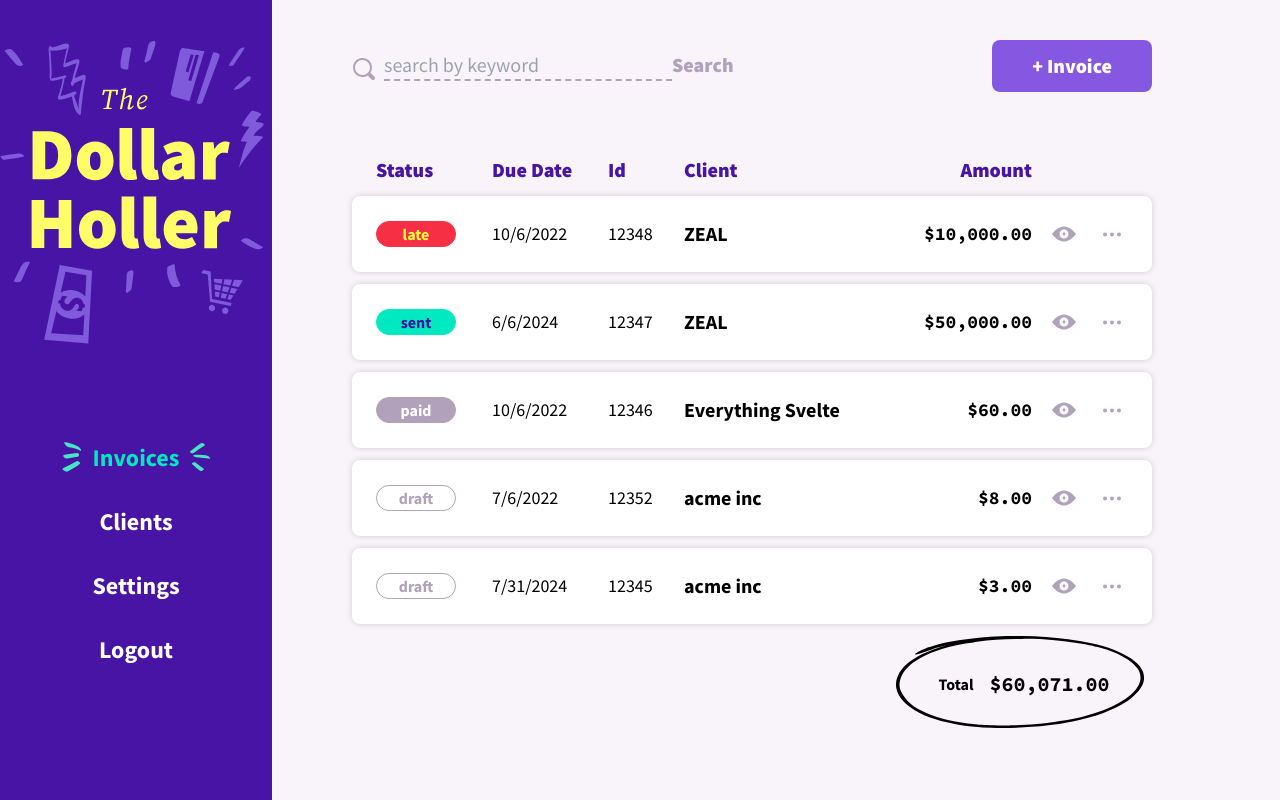
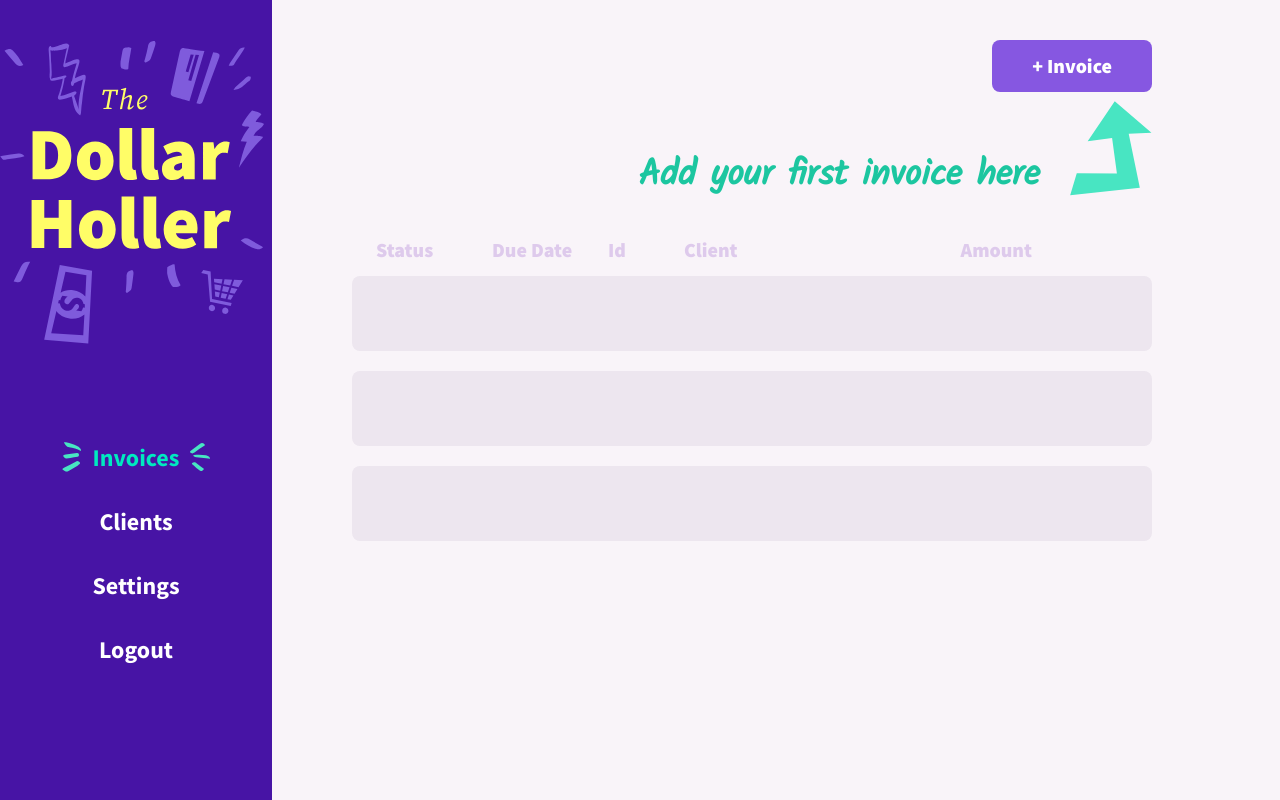
Before and after one commit to capnchill/invoicing-app, a SvelteKit app: page /invoices in a window 1280 px wide. Built offline with nearby package versions, Linux system fonts and the light colour scheme.

Commit message:
blank state for invoices page added

```diff
--- a/src/lib/components/AdditionalOptions.svelte
+++ b/src/lib/components/AdditionalOptions.svelte
@@ -5,8 +5,8 @@
 		label: string;
 		// a constructor function that can accept any number of arguments and return a sveltecomponent
 		icon?: new (...args: any[]) => SvelteComponent;
+		onClick: () => void;
 		disabled: boolean;
-		onClick: () => void;
 	}[];
 </script>
 
--- /dev/null
+++ b/src/lib/components/BlankRow.svelte
@@ -0,0 +1 @@
+<div class="mb-5 block h-[75px] w-full rounded-lg bg-prim"></div>
--- a/src/lib/stores/InvoiceStore.ts
+++ b/src/lib/stores/InvoiceStore.ts
@@ -4,5 +4,6 @@
 export const invoices = writable<Invoice[]>([]);
 
 export function loadInvoices() {
-	invoices.set(data.invoices);
+	// invoices.set(data.invoices);
+	invoices.set([]);
 }
--- a/src/routes/(dashboard)/invoices/+page.svelte
+++ b/src/routes/(dashboard)/invoices/+page.svelte
@@ -1,4 +1,6 @@
 <script lang="ts">
+	import InvoiceRowHeader from './InvoiceRowHeader.svelte';
+
 	import { invoices, loadInvoices } from '$lib/stores/InvoiceStore';
 
 	import InvoiceRow from './InvoiceRow.svelte';
@@ -6,6 +8,7 @@
 	import CircledAmount from '$lib/components/CircledAmount.svelte';
 	import { onMount } from 'svelte';
 	import { centsToDollars, sumInvoices } from '$lib/utils/moneyHelper';
+	import BlankState from './BlankState.svelte';
 
 	onMount(() => {
 		loadInvoices();
@@ -21,7 +24,11 @@
 	class="mb-7 flex flex-col-reverse items-start justify-between gap-y-6 md:flex-row md:items-center md:gap-y-4 lg:mb-16"
 >
 	<!-- Search Field -->
+	{#if $invoices.length > 0}
 		<Search />
+	{:else}
+		<div></div>
+	{/if}
 
 	<!-- invoice button -->
 	<div>
@@ -32,18 +39,16 @@
 	</div>
 </div>
 
-<!-- list of invoices -->
+<!-- blank state, when $invoice.length is 0, render the BlankState Component -->
+
 <div>
+	{#if $invoices === null}
+		Loading ...
+	{:else if $invoices.length === 0}
+		<BlankState />
+	{:else}
 		<!-- header -->
-	<div class="table-header invoice-table hidden text-daisyBush lg:grid">
-		<h3>Status</h3>
-		<h3>Due Date</h3>
-		<h3>Id</h3>
-		<h3>Client</h3>
-		<h3 class="text-right">Amount</h3>
-		<div />
-		<div />
-	</div>
+		<InvoiceRowHeader className="text-daisyBush" />
 
 		<!-- invoices -->
 		<!-- flex-col-reverse is done so that the stacking order logic is maintained -->
@@ -52,9 +57,11 @@
 				<InvoiceRow {invoice} />
 			{/each}
 		</div>
+		<CircledAmount amount={centsToDollars(sumInvoices($invoices))} label="Total" />
+	{/if}
 </div>
 
-<CircledAmount amount={centsToDollars(sumInvoices($invoices))} label="Total" />
+<!-- list of invoices -->
 
 <style lang="postcss">
 	.table-header h3 {
--- /dev/null
+++ b/src/routes/(dashboard)/invoices/BlankState.svelte
@@ -0,0 +1,22 @@
+<script>
+	import BlankRow from '$lib/components/BlankRow.svelte';
+	import InvoiceRowHeader from './InvoiceRowHeader.svelte';
+</script>
+
+<div>
+	<div class="-mt-8 md:-mt-6 lg:-mt-14">
+		<h2
+			class="mb-10 bg-arrowLeftUp bg-left bg-no-repeat pl-24 pt-14 text-left font-handwriting text-2xl font-bold text-caribbeanGreen md:bg-arrowRightUp md:bg-right md:pl-0 md:pr-28 md:text-right md:text-4xl"
+		>
+			Add your first invoice here
+		</h2>
+	</div>
+
+	<!-- invoice header -->
+	<InvoiceRowHeader className={'text-fog'} />
+
+	<!-- blank rows -->
+	<BlankRow />
+	<BlankRow />
+	<BlankRow />
+</div>
--- /dev/null
+++ b/src/routes/(dashboard)/invoices/InvoiceRowHeader.svelte
@@ -0,0 +1,19 @@
+<script lang="ts">
+	export let className = '';
+</script>
+
+<div class="table-header invoice-table grid lg:grid {className}">
+	<h3>Status</h3>
+	<h3>Due Date</h3>
+	<h3>Id</h3>
+	<h3>Client</h3>
+	<h3 class="text-right">Amount</h3>
+	<div />
+	<div />
+</div>
+
+<style lang="postcss">
+	.table-header h3 {
+		@apply text-xl font-black leading-snug;
+	}
+</style>
--- a/src/routes/+page.svelte
+++ b/src/routes/+page.svelte
@@ -1 +1,2 @@
 <h1>Welcome to SvelteKit</h1>
+<a href="/invoices">Invoices</a>
--- a/tailwind.config.js
+++ b/tailwind.config.js
@@ -9,6 +9,8 @@
 		},
 		extend: {
 			backgroundImage: {
+				arrowLeftUp: 'url(/images/arrow-left-up.svg)',
+				arrowRightUp: 'url(/images/arrow-right-up.svg)',
 				circle: "url('/images/circle.svg')"
 			},
 			borderWidth: {
@@ -20,20 +22,21 @@
 				tableRow: '0px 0px 6px rgba(0, 0, 0, 0.16)'
 			},
 			colors: {
+				blueGem: '#3813a0',
+				caribbeanGreen: '#1CC6A0',
+				daisyBush: '#4714a5',
+				fog: '#decaec',
+				gallery: '#efeaf2',
+				goldenFizz: '#feff40',
 				lavenderIndigo: '#8657E1',
-				daisyBush: '#4714a5',
-				goldenFizz: '#feff40',
-				whisper: '#f9f4f9',
+				monsoon: '#777878',
 				pastelPurple: '#b2a1bb',
 				purple: '#7209b7',
+				prim: '#EDE6EF',
 				robinEggBlue: '#00e9c0',
-				blueGem: '#3813a0',
-				caribbeanGreen: '#1CC6A0',
 				scarlet: '#f72f45',
-				monsoon: '#777878',
 				silver: '#c0c0c0',
-				gallery: '#efeaf2',
-				fog: '#decaec'
+				whisper: '#f9f4f9'
 			},
 			gridTemplateColumns: {
 				invoiceTable: '100px 100px 60px 1fr 116px 32px 32px',
```
Also changed, not shown: static/images/arrow-left-up.svg (added), static/images/arrow-right-up.svg (added). Lines whose indentation alone changed are shown as unchanged.
